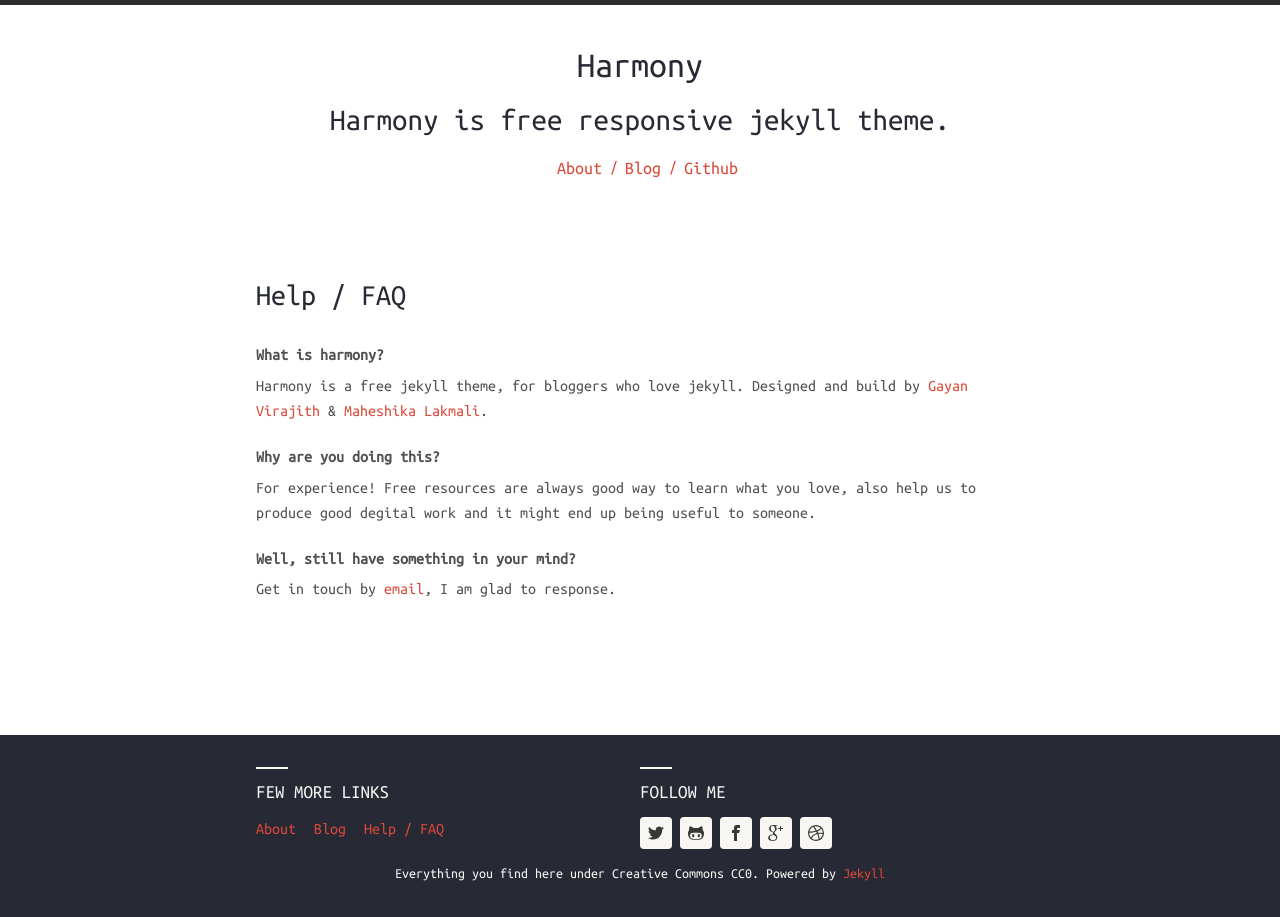
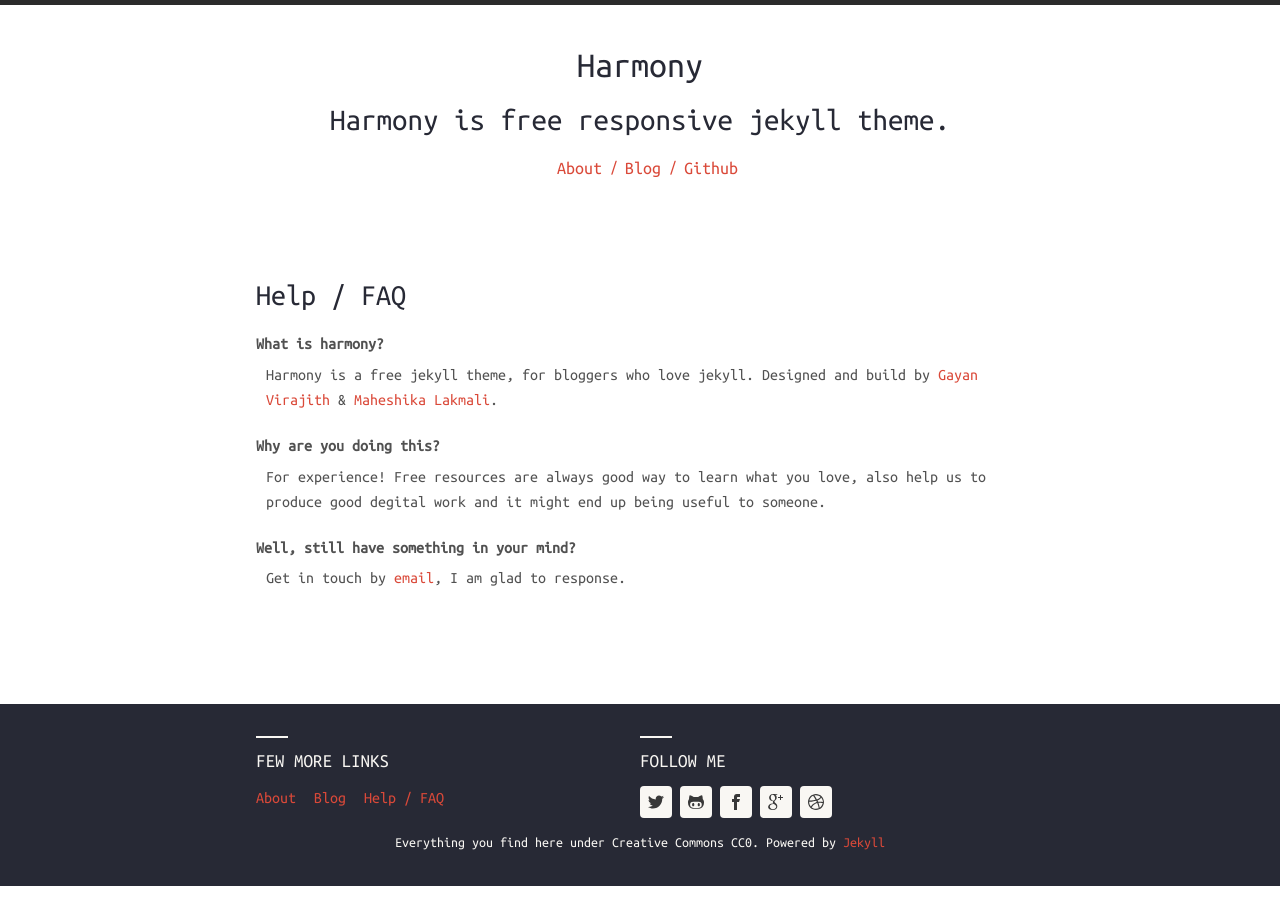
Before and after one commit to gayanvirajith/harmony, a Jekyll site: the page built from faq.md, in a window 1280 px wide. Built offline with Jekyll 4.4.1, drawn with Linux system fonts in a browser that asks for light colours; nearby versions of some CDN libraries.

Commit message:
fine tuned some scss

```diff
--- a/assets/css/main.scss
+++ b/assets/css/main.scss
@@ -135,6 +135,17 @@
   max-width: 100%;
   height: auto;
 }
+
+
+hr {
+  margin-top: 20px;
+  margin-bottom: 20px;
+  border: 0;
+  border-top: 1px solid #eee;
+  height: 0;
+}
+
+strong { font-weight: 600; }
 
 /* --------------------------------
 
@@ -350,7 +361,7 @@
 
   div.page-content {
     ul {
-      padding: 1em 0;
+      padding: 0 0 1em 0;
       li {
         @include font-size(13px);
         color: $color-2;
@@ -371,7 +382,7 @@
     }
     ol {
       @include font-size(12px);
-      padding-top: 1em;
+      // padding-top: 1em;
       padding-bottom: 1em;
       list-style: decimal;
       margin-left: 0;
@@ -392,10 +403,7 @@
     }
 
     dl {
-      padding-top: 1em;
       padding-bottom: 1em;
-
-
       dt, dd {
         @include font-size(12px);
         line-height: 1.5;
@@ -404,10 +412,15 @@
       dt {
         font-weight: bold;
         padding-bottom: 5px;
+        padding-top: 20px;
+      }
+
+      dt:first-child {
+        padding-top: 0px;
       }
 
       dd {
-        padding-bottom: 20px;
+        padding-left: 10px;
       }
 
       @include MQ(M) {
@@ -424,6 +437,10 @@
 
     p {
       margin-bottom: 1em;
+    }
+
+    h1, h2, h3, h4, h5, h6 {
+      padding-bottom: 5px;
     }
   }
 }
```
